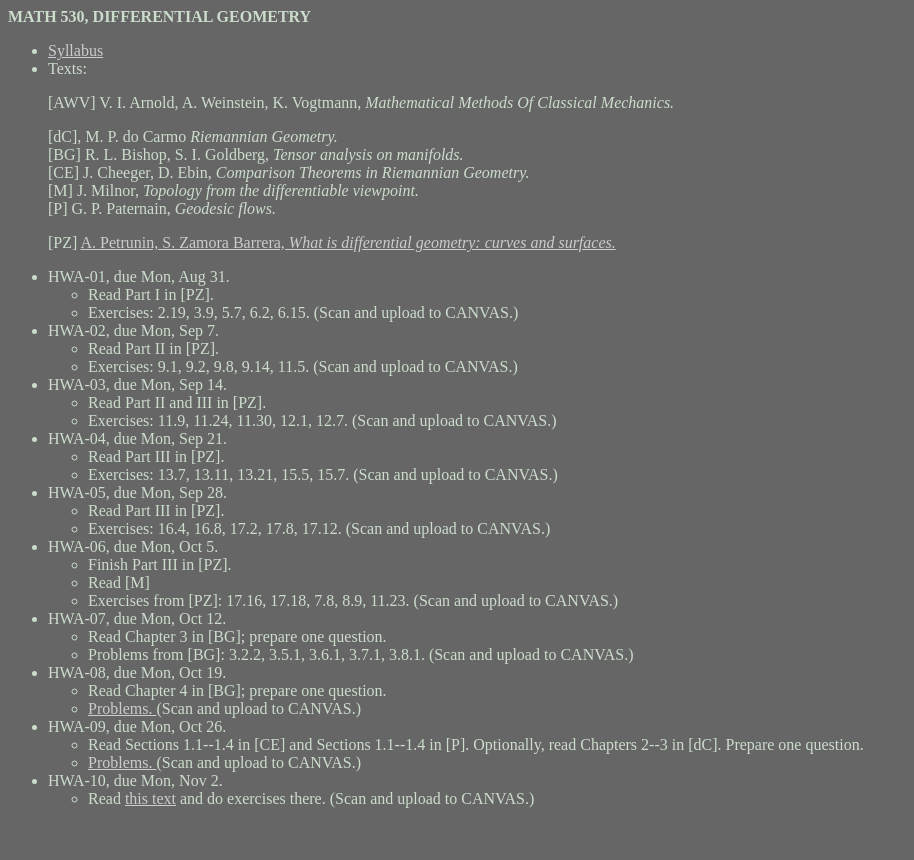
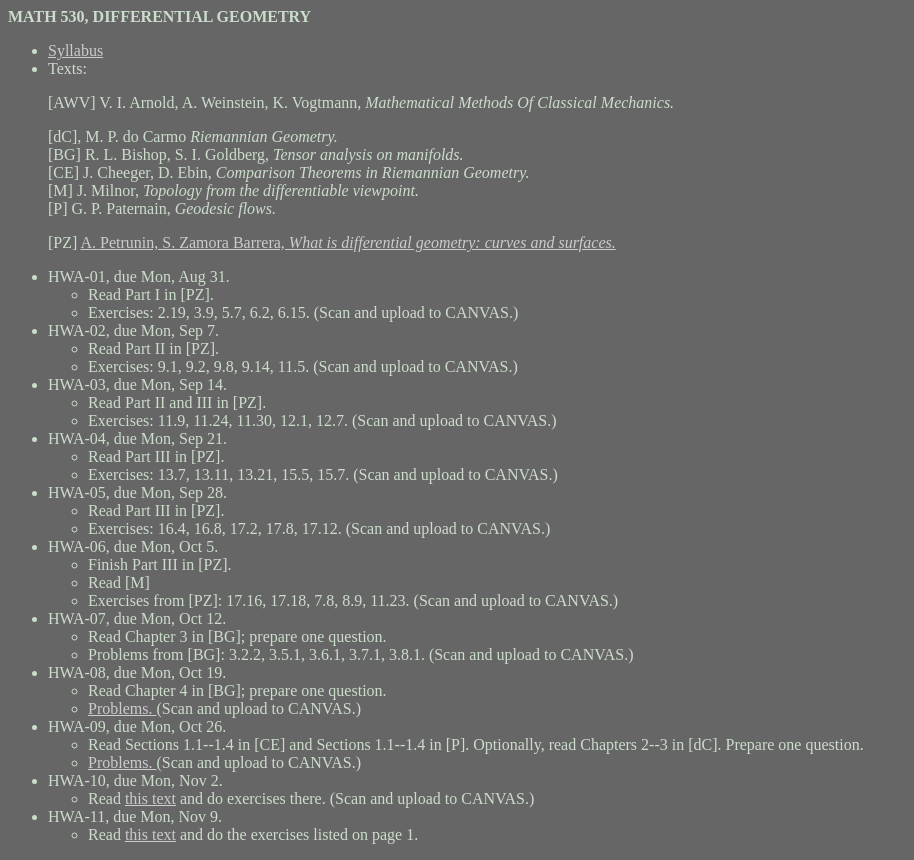
Before and after one commit to anton-petrunin/530, a plain HTML site: page index.html in a window 1280 px wide. Shown: the whole page, without its empty margins (0-914 px from the left). Before the commit the page ends 824 px from the top, so only its background shows below. Drawn offline with Linux system fonts and the light colour scheme.

Commit message:
HWA-11 + Lecture 2

```diff
--- a/index.html
+++ b/index.html
@@ -159,6 +159,12 @@
 </ul>
 </li>
 
+<li> HWA-11, due Mon, Nov 9.
+<ul>
+<li> Read <A href="tex/lectures.pdf">this text</A> and do the exercises listed on page 1.</li>
+</ul>
+</li>
+
 </ul>
 </p>
 
```
Also changed, not shown: 7 other files.
